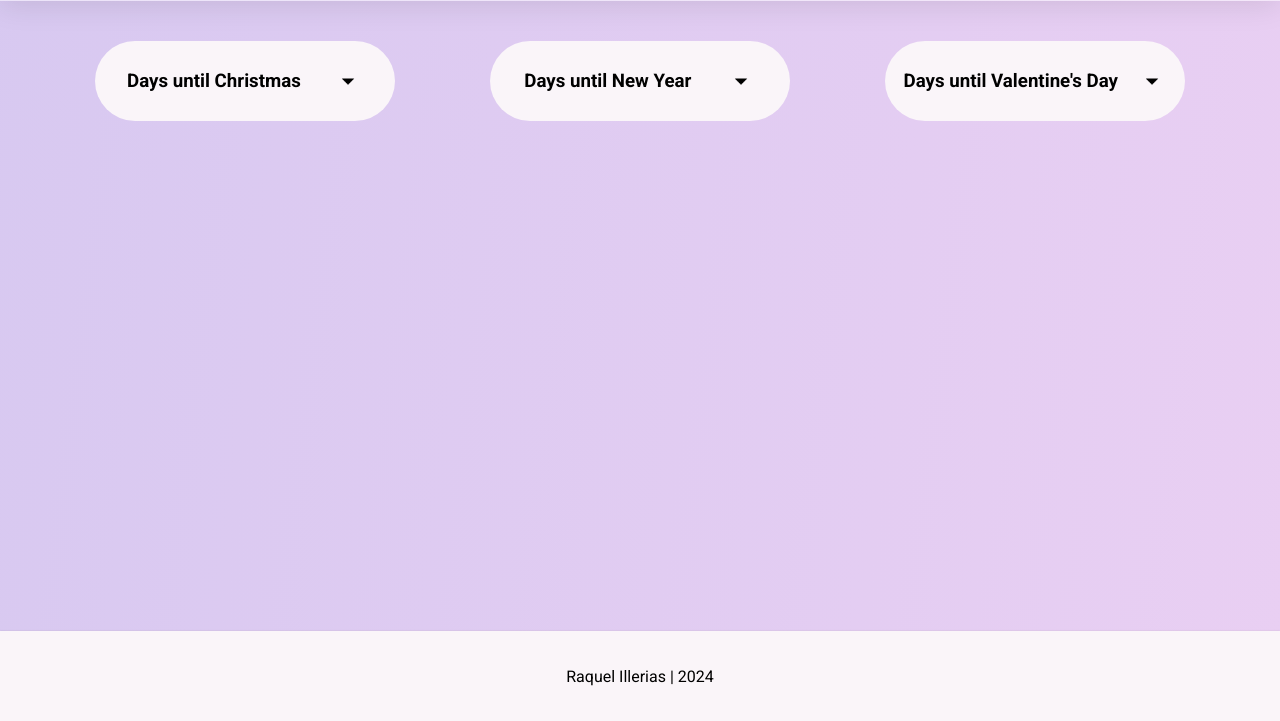
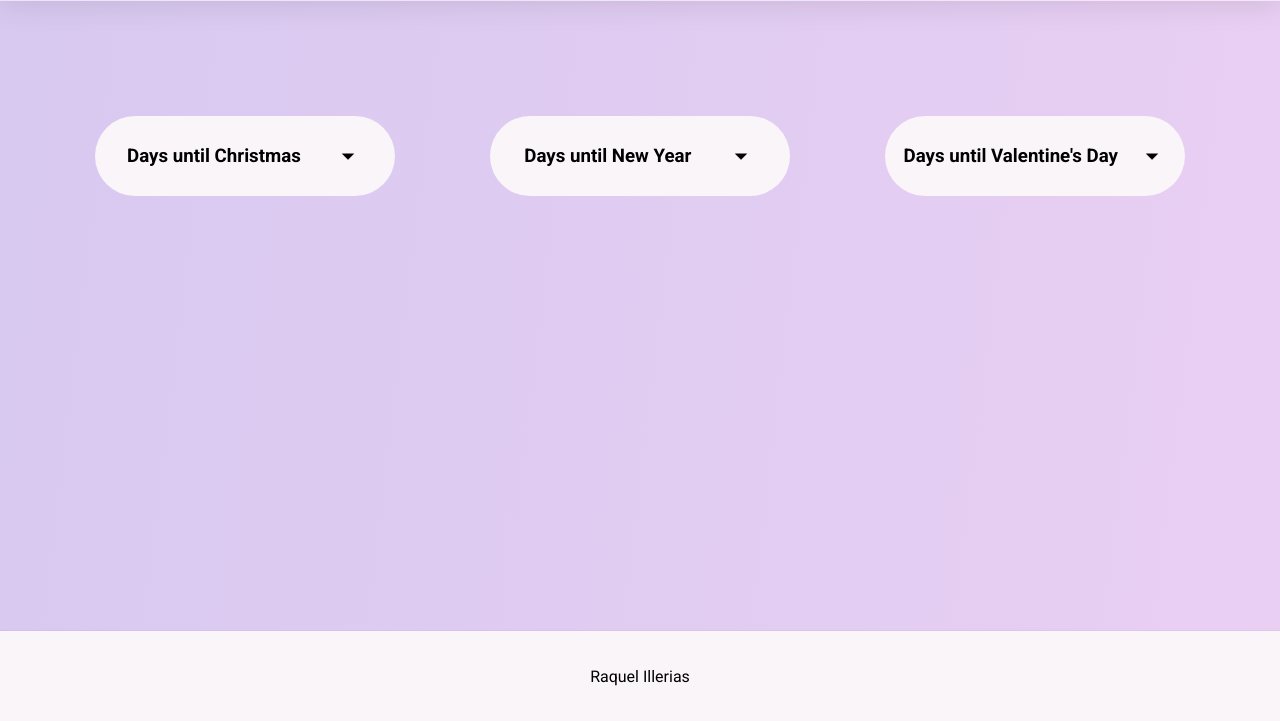
Before and after one commit to raquel-illerias/bis-coding-tasks, a website: page task/index.html in a window 1280 px wide. Shown: the part 79-800 px from the top of the page. Drawn offline with nearby package versions, Linux system fonts and the light colour scheme; animation ran at ten frames a second.

Commit message:
Center the accordions for different media queries.

```diff
--- a/task/index.html
+++ b/task/index.html
@@ -76,7 +76,7 @@
 			</div>
 		</main>
 		<footer>
-			<p>Raquel Illerias | 2024</p>
+			<p>Raquel Illerias</p>
 		</footer>
 	</body>
 </html>
--- a/task/js/toggleAccordion.js
+++ b/task/js/toggleAccordion.js
@@ -3,6 +3,8 @@ const toggleAccordions = document.querySelectorAll('.toggleAccordion');
 toggleAccordions.forEach((toggleAccordion) => {
 	toggleAccordion.addEventListener('click', function () {
 		const openedAccordion = this.nextElementSibling;
+		const rotatedArrow = this.lastElementChild;
 		openedAccordion.classList.toggle('active');
+		rotatedArrow.classList.toggle('active');
 	});
 });
--- a/task/src/scss/layout/_countdown-section.scss
+++ b/task/src/scss/layout/_countdown-section.scss
@@ -13,14 +13,15 @@ main {
 			display: flex;
 			flex-direction: row;
 			justify-content: space-evenly;
-			padding: 0;
+			padding: 0 0 80px;
 			margin: 20px 0;
+			height: 400px;
 		}
 
 		.countdown-element__container {
 			width: 300px;
 			height: auto;
-			margin-bottom: 50px;
+			margin-bottom: 20px;
 			display: flex;
 			flex-direction: column;
 			justify-content: space-between;
@@ -29,7 +30,7 @@ main {
 
 			@include respond-to(desktop) {
 				align-self: flex-start;
-				min-height: 500px;
+				min-height: 370px;
 			}
 
 			.close-accordion__container {
@@ -69,7 +70,7 @@ main {
 					rgba(0, 0, 0, 0.3) 0px 3px 7px -3px;
 
 				@include respond-to(desktop) {
-					bottom: 95px;
+					bottom: 40px;
 				}
 
 				.number-days {
```
Also changed, not shown: task/src/css/main.css, 1 other file.
